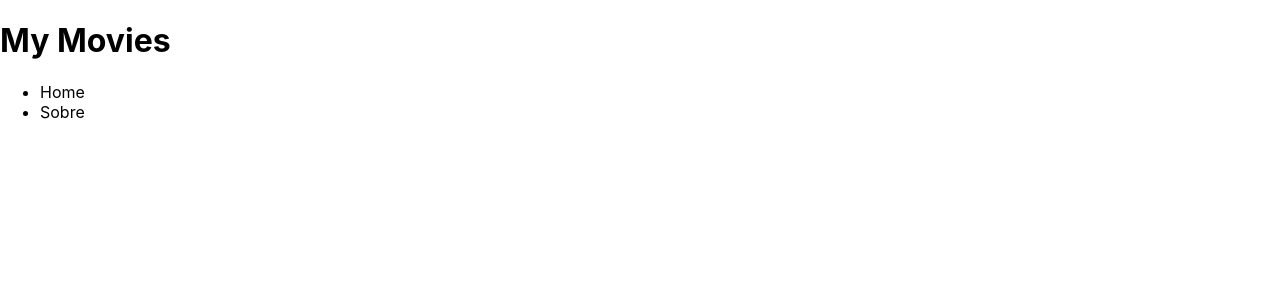
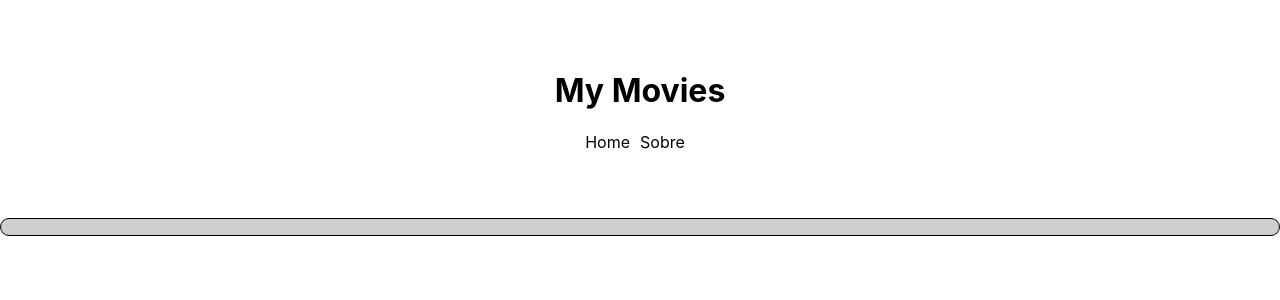
Before and after one commit to HenriqueMaga/my-movies, a React (Create React App) app: page / in a window 1280 px wide. Shown: the top 300 px of the page. Built offline with nearby package versions, Linux system fonts and the light colour scheme.

Commit message:
Init de alguns styled-components

```diff
--- a/src/App.js
+++ b/src/App.js
@@ -1,14 +1,15 @@
 import { Header } from "./components/Header";
 import { MoviesList } from "./components/MoviesList";
+import { MoviesContainer } from "./style/MoviesContainer";
 
 function App() {
   return (
     <div className="App">
       <Header/>
 
-      <section>
+      <MoviesContainer>
         <MoviesList movies={[]} />
-      </section>
+      </MoviesContainer>
     </div>
   );
 }
--- a/src/components/Header.js
+++ b/src/components/Header.js
@@ -1,10 +1,11 @@
+import { HeaderContainer } from "../style/HeaderContainer";
 import { MainMenu } from "./MainMenu";
 
 export const Header = () => (
-    <header>
+    <HeaderContainer>
         <h1>My Movies</h1>
 
         <MainMenu/>
 
-    </header>
+    </HeaderContainer>
 )
--- a/src/components/MainMenu.js
+++ b/src/components/MainMenu.js
@@ -1,8 +1,10 @@
+import { MainMenuContainer } from "../style/MainMenuContainer";
+
 export const MainMenu = () => (
-    <nav>
+    <MainMenuContainer>
         <ul>
             <li>Home</li>
             <li>Sobre</li>
         </ul>
-    </nav>
+    </MainMenuContainer>
 )
--- /dev/null
+++ b/src/style/HeaderContainer.js
@@ -0,0 +1,6 @@
+import styled from 'styled-components';
+
+export const HeaderContainer = styled.header`
+    text-align: center;
+    padding: 50px 0;
+`
--- /dev/null
+++ b/src/style/MainMenuContainer.js
@@ -0,0 +1,13 @@
+import styled from 'styled-components';
+
+export const MainMenuContainer = styled.nav`
+    ul{
+        list-style: none;
+        padding: 0;
+
+        li{
+            display: inline-block;
+            margin-right: 10px;
+        }
+    }
+`
--- /dev/null
+++ b/src/style/MoviesContainer.js
@@ -0,0 +1,8 @@
+import styled from 'styled-components';
+
+export const MoviesContainer = styled.section`
+    paddind: 12px;
+    background: #cecece;
+    border: 1px solid black;
+    border-radius: 10px;
+`
```
